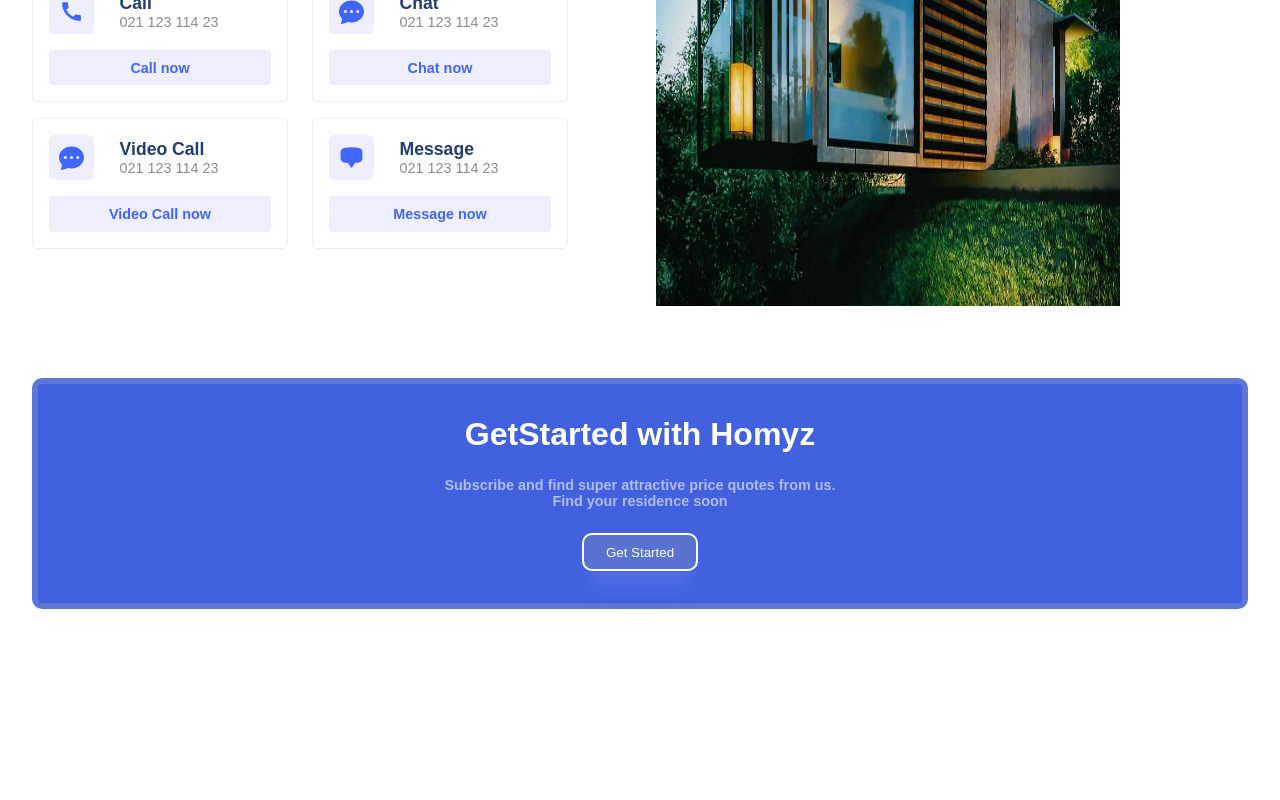
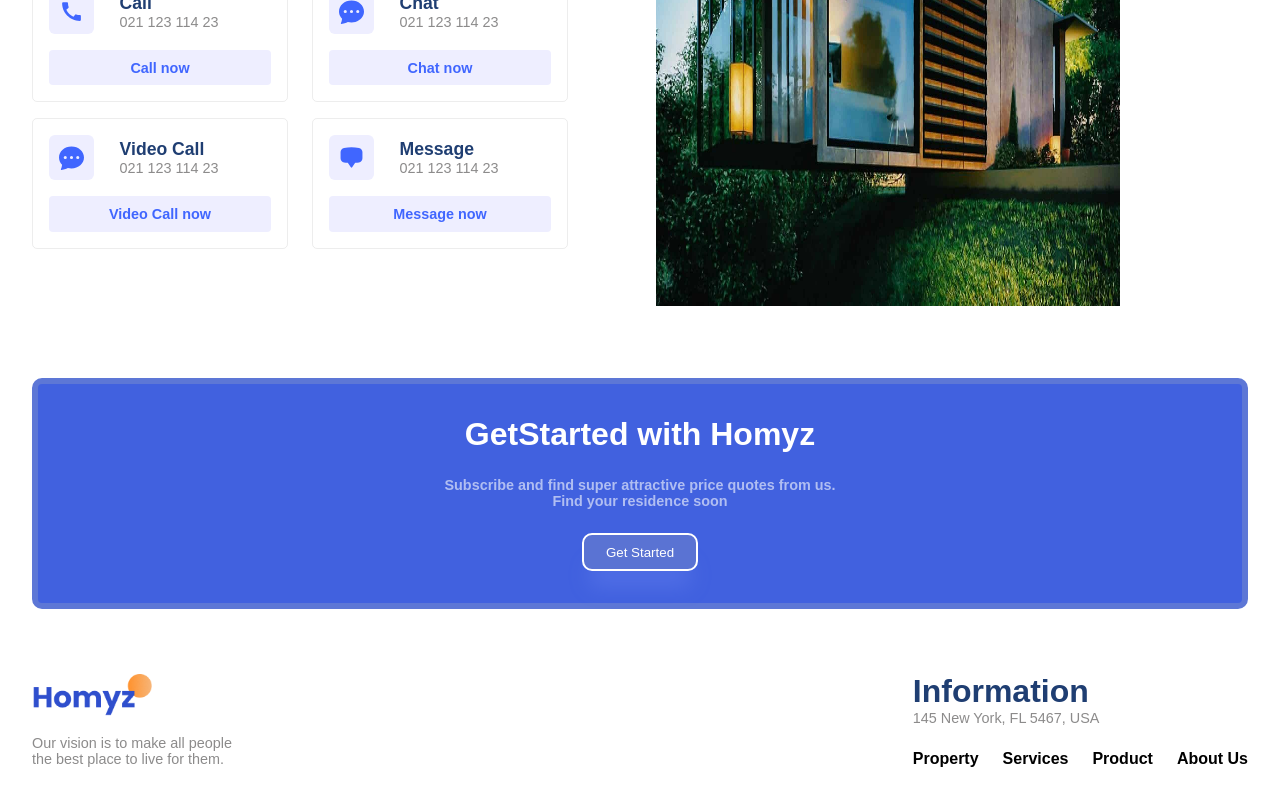
Before and after one commit to kiennt1096/landing-page-react, a React (Create React App) app: page / in a window 1280 px wide. Shown: the part 2271-3071 px from the top of the page. Before the commit the page ends 2912 px from the top, so only its background shows below. Built offline with nearby package versions, Linux system fonts and the light colour scheme.

Commit message:
2:01:52 Footer

```diff
--- a/src/App.jsx
+++ b/src/App.jsx
@@ -6,6 +6,7 @@
 import Value from "./components/Value/Value";
 import Contacts from "./components/Contacts/Contacts";
 import GetStarted from "./components/GetStarted/GetStarted";
+import Footer from "./components/Footer/Footer";
 
 function App() {
   return (
@@ -20,6 +21,7 @@
       <Value />
       <Contacts />
       <GetStarted />
+      <Footer />
     </div>
   );
 }
--- /dev/null
+++ b/src/components/Footer/Footer.css
@@ -0,0 +1,11 @@
+.f-container {
+  justify-content: space-between;
+}
+.f-left {
+  gap: 1rem;
+}
+.f-menu {
+  gap: 1.5rem;
+  margin-top: 1.5rem;
+  font-weight: 600;
+}
--- /dev/null
+++ b/src/components/Footer/Footer.jsx
@@ -0,0 +1,32 @@
+import React from "react";
+import "./Footer.css";
+
+const Footer = () => {
+  return (
+    <section className="f-wrapper">
+      <div className="paddings innerWidth flexCenter f-container">
+        {/* left side */}
+        <div className="flexColStart f-left">
+          <img src="./logo2.png" alt="" width={120} />
+          <span className="secondaryText">
+            Our vision is to make all people <br />
+            the best place to live for them.
+          </span>
+        </div>
+        {/* right side */}
+        <div className="flexColStart f-right">
+          <span className="primaryText">Information</span>
+          <span className="secondaryText">145 New York, FL 5467, USA</span>
+          <div className="flexCenter f-menu">
+            <span>Property </span>
+            <span>Services</span>
+            <span>Product</span>
+            <span>About Us</span>
+          </div>
+        </div>
+      </div>
+    </section>
+  );
+};
+
+export default Footer;
```
